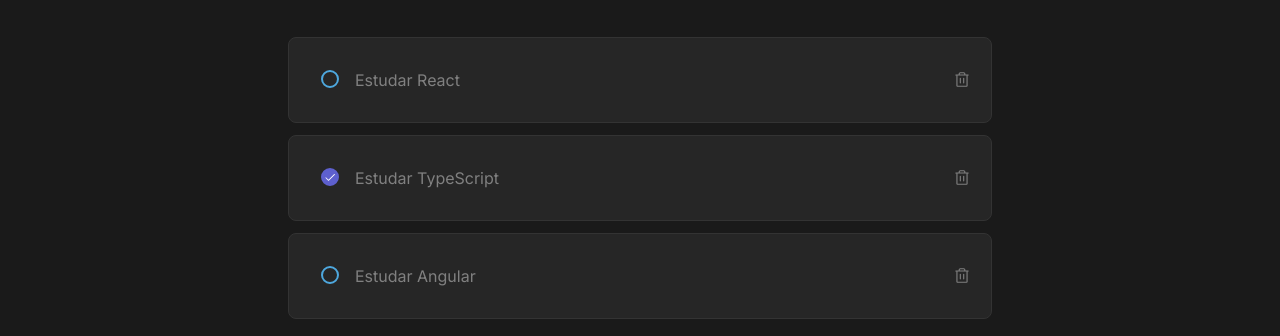
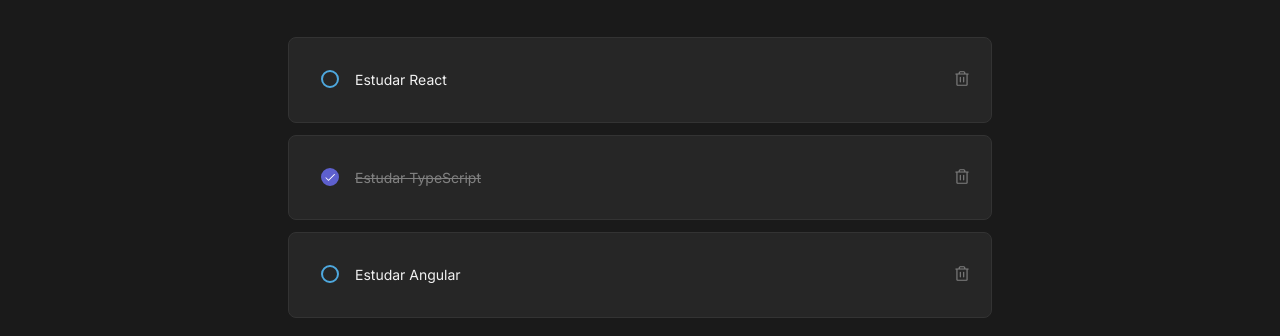
Before and after one commit to tha-lias/todoList-react, a React (Vite) app: page / in a window 1280 px wide. Shown: the part 383-719 px from the top of the page. Built offline with nearby package versions, Linux system fonts and the light colour scheme.

Commit message:
Fix: estilo do taskItem checked

```diff
--- a/src/components/TaskInput/TaskInput.tsx
+++ b/src/components/TaskInput/TaskInput.tsx
@@ -3,6 +3,8 @@
 
 function handleCreateTask() {
   event?.preventDefault();
+
+
 }
 
 export function TaskInput() {
--- a/src/components/TaskItem/TaskItem.module.css
+++ b/src/components/TaskItem/TaskItem.module.css
@@ -15,7 +15,7 @@
   margin-top: 0.75rem;
 }
 
-.task button{
+.task button {
   background: none;
   border: none;
 
@@ -24,19 +24,17 @@
   transition: 0.2s background-color;
 }
 
-.task button:hover{
+.task button:hover {
   background-color: var(--gray-400);
 }
 
-.task button:hover{
+.task button:hover {
   background-color: var(--gray-400);
 
-  svg{
+  svg {
     fill: var(--red-500);
   }
 }
-
-
 
 .infoTask {
   display: flex;
@@ -78,3 +76,16 @@
   border: 2px solid var(--purple-500);
   background-color: var(--purple-500);
 }
+
+.paragraph {
+  font-size: 0.875rem;
+  line-height: 140%;
+  user-select: none;
+  color: var(--gray-100);
+  transition: 0.2s all;
+}
+
+.paragraph-checked {
+  text-decoration: line-through;
+  color: var(--gray-300);
+}
--- a/src/components/TaskItem/TaskItem.tsx
+++ b/src/components/TaskItem/TaskItem.tsx
@@ -11,17 +11,32 @@
 export function TaskItem({ task, onDelete, onToggleComplete }: ITaskItem) {
   return (
     <div className={styles.task}>
-      <div className={styles.infoTask} onClick={() => onToggleComplete(task.id)}>
+      <div
+        className={styles.infoTask}
+        onClick={() => onToggleComplete(task.id)}
+      >
         <label htmlFor="checkbox">
           <input readOnly type="checkbox" />
-          <span className={`${styles.checkbox} ${task.completed ? styles['checkbox-checked'] : styles['checkbox-unchecked']}`} >
-            {task.completed && <Check size={12} color="white"/>}
+          <span
+            className={`${styles.checkbox} ${
+              task.completed
+                ? styles["checkbox-checked"]
+                : styles["checkbox-unchecked"]
+            }`}
+          >
+            {task.completed && <Check size={12} color="white" />}
           </span>
         </label>
-        <p>{task.description}</p>
+        <p
+          className={`${styles.paragraph} ${
+            task.completed && styles["paragraph-checked"]
+          }`}
+        >
+          {task.description}
+        </p>
       </div>
       <button onClick={() => onDelete(task.id)}>
-        <Trash size={18} color="#808080"/>
+        <Trash size={18} color="#808080" />
       </button>
     </div>
   );
```
